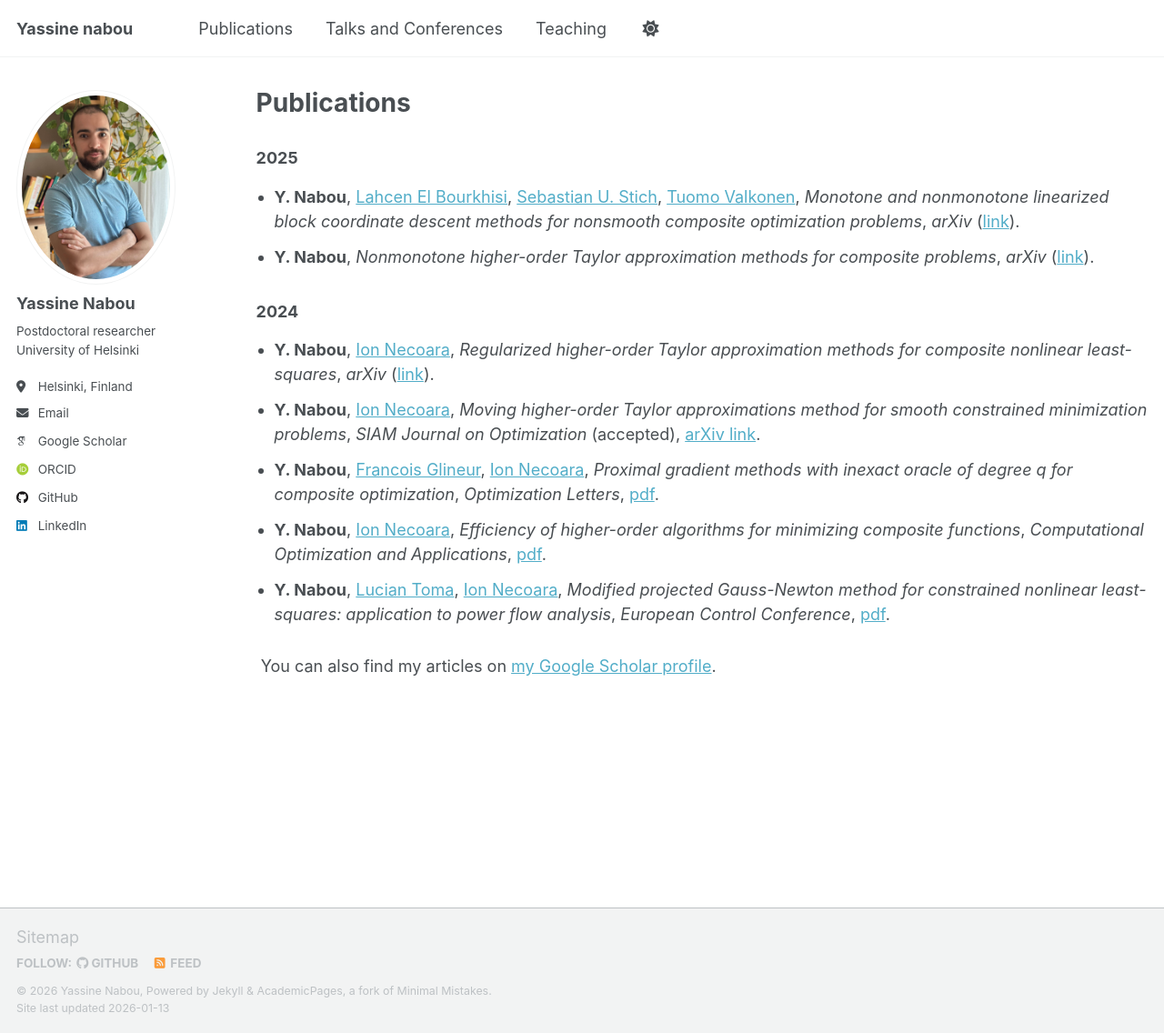
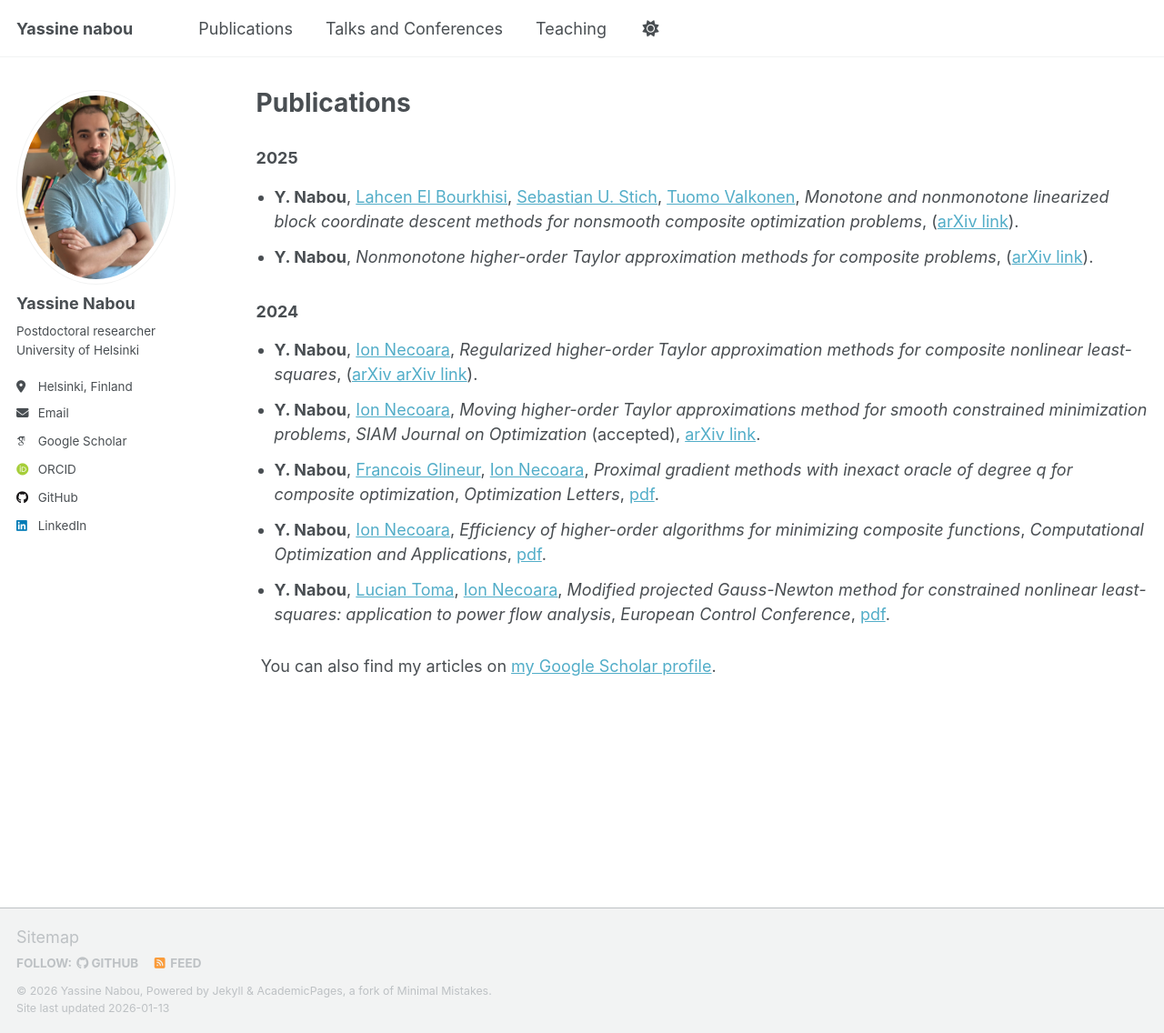
Before and after one commit to Yassine-Nabou/Yassine-Nabou.github.io, a Jekyll site: the page built from _pages/publications.html, in a window 1280 px wide and 1136 px high. Shown: the whole window at 91% size. Built offline with Jekyll 4.4.1, drawn with Linux system fonts in a browser that asks for light colours; some web fonts are replaced; a script that is not in the unit is left out.

Commit message:
Update publications.html

```diff
--- a/_pages/publications.html
+++ b/_pages/publications.html
@@ -10,11 +10,11 @@ author_profile: true
   <li style="margin-bottom: 12px;">
     <strong>Y. Nabou</strong>, <a href="https://scholar.google.com/citations?user=M5wTSqcAAAAJ&hl=en">Lahcen El Bourkhisi</a>, <a href="https://sstich.ch">Sebastian U. Stich</a>, <a href="https://tuomov.iki.fi">Tuomo Valkonen</a>,
     <em>Monotone and nonmonotone linearized block coordinate descent methods for nonsmooth composite optimization problems</em>,
-    <span style="font-style: italic;">arXiv</span> (<a href="https://arxiv.org/abs/2506.12397">link</a>).
+     (<a href="https://arxiv.org/abs/2506.12397">arXiv link</a>).
   </li>
   <li style="margin-bottom: 12px;">
     <strong>Y. Nabou</strong>, <em>Nonmonotone higher-order Taylor approximation methods for composite problems</em>,
-    <span style="font-style: italic;">arXiv</span> (<a href="https://arxiv.org/abs/2503.01182">link</a>).
+     (<a href="https://arxiv.org/abs/2503.01182">arXiv link</a>).
   </li>
 </ul>
 
@@ -23,7 +23,7 @@ author_profile: true
   <li style="margin-bottom: 12px;">
     <strong>Y. Nabou</strong>, <a href="https://acse.pub.ro/index.php/en/ion-necoara/">Ion Necoara</a>,
     <em>Regularized higher-order Taylor approximation methods for composite nonlinear least-squares</em>,
-    <span style="font-style: italic;">arXiv</span> (<a href="https://arxiv.org/abs/2503.02370">link</a>).
+    (<a href="https://arxiv.org/abs/2503.02370">arXiv arXiv link</a>).
   </li>
   <li style="margin-bottom: 12px;">
     <strong>Y. Nabou</strong>, <a href="https://acse.pub.ro/index.php/en/ion-necoara/">Ion Necoara</a>,
```
